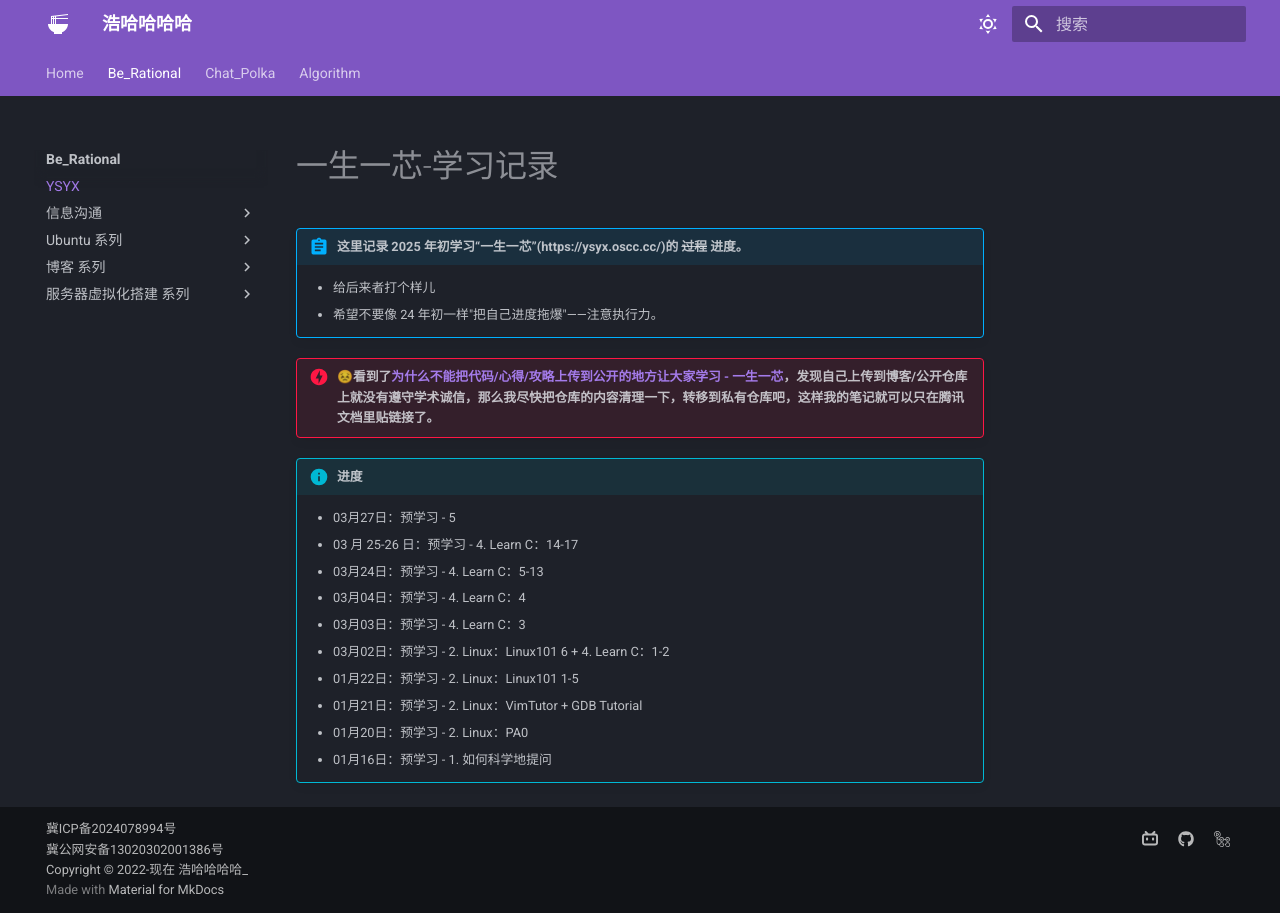
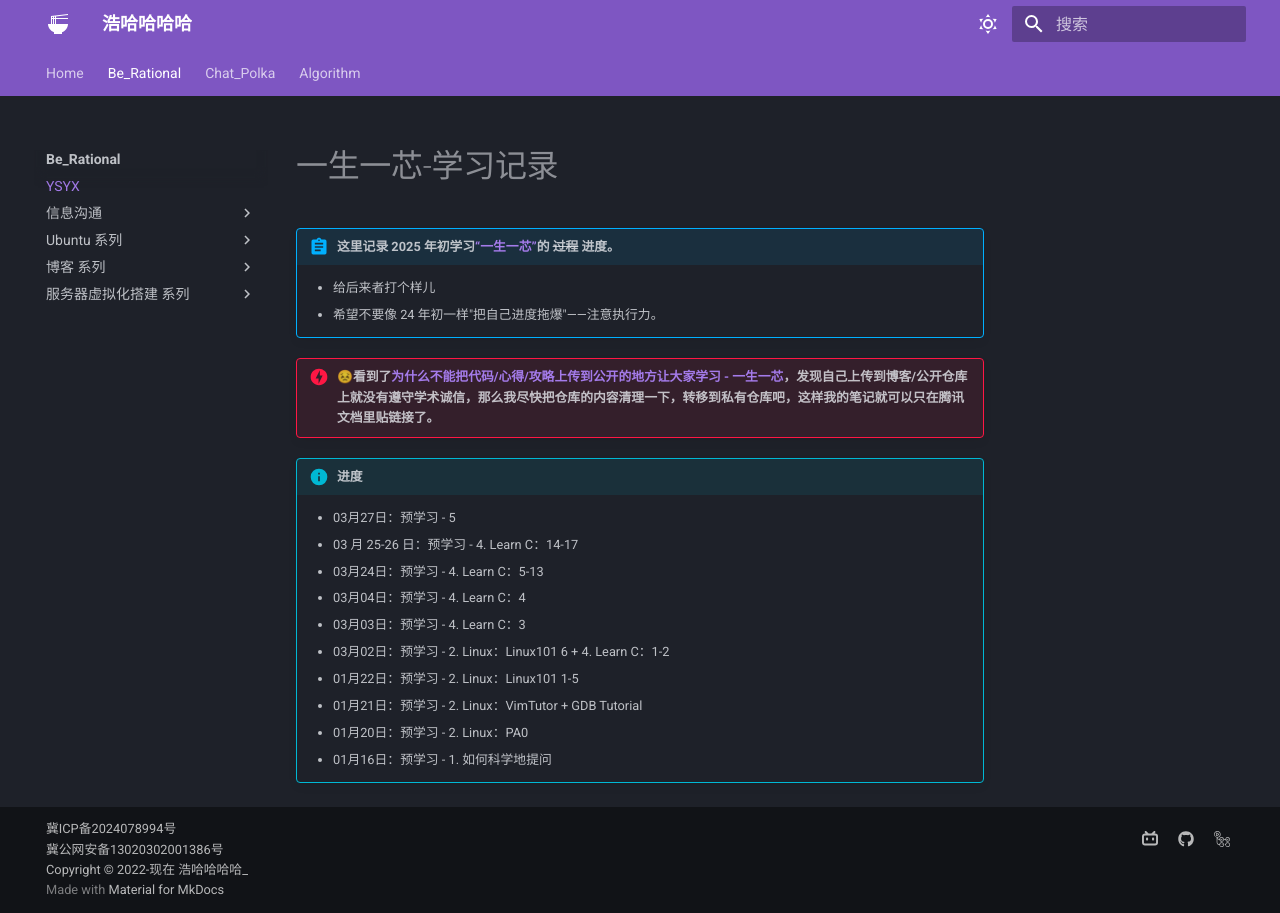
Before and after one commit to Haohahahaha/cs, an MkDocs documentation site: the page built from docs/ysyx/index.md, in a window 1280 px wide. Built offline with MkDocs 1.6.1 and Material for MkDocs 9.7.7, drawn with Linux system fonts in a browser that asks for light colours; some of the changed lines change nothing that is shown.

Commit message:
2025-03-30_23:54:30 update

```diff
--- a/docs/ysyx/index.md
+++ b/docs/ysyx/index.md
@@ -1,6 +1,6 @@
 # 一生一芯-学习记录
 
-!!! abstract "这里记录 2025 年初学习“一生一芯”(https://ysyx.oscc.cc/)的 ~~过程~~ 进度。"
+!!! abstract "这里记录 2025 年初学习[“一生一芯”](https://ysyx.oscc.cc/)的 ~~过程~~ 进度。"
 
     - 给后来者打个样儿
     - 希望不要像 24 年初一样"把自己进度拖爆"——注意执行力。
```
